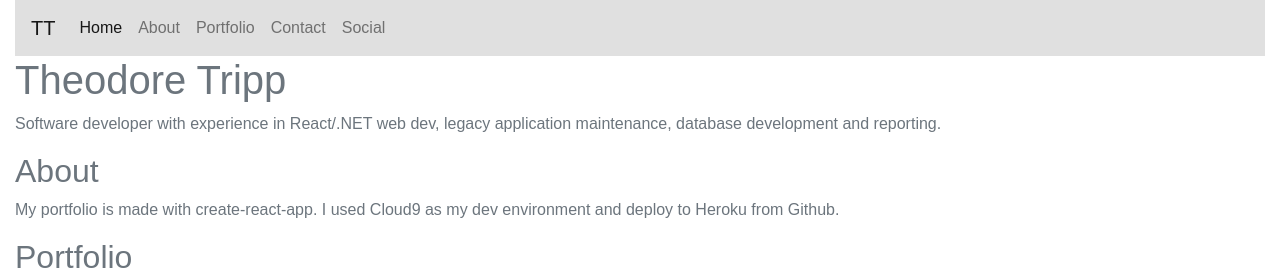
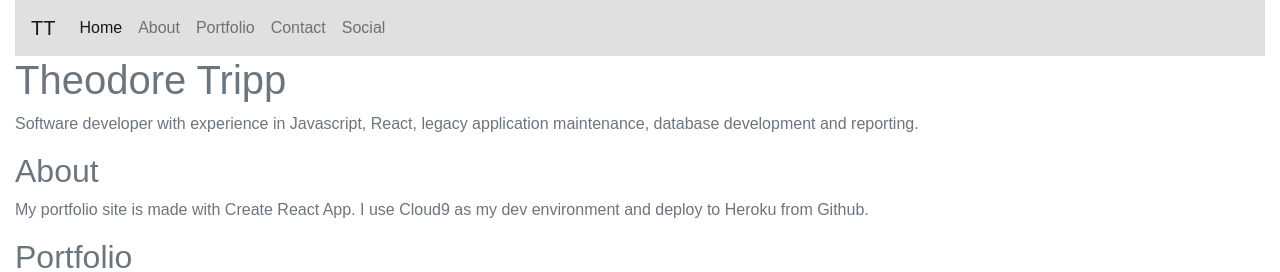
Before and after one commit to theodoretripp/portfolio, a React (Create React App) app: page / in a window 1280 px wide. Shown: the top 272 px of the page. Built offline with nearby package versions, Linux system fonts and the light colour scheme.

Commit message:
Fix text

```diff
--- a/src/AboutComponent.js
+++ b/src/AboutComponent.js
@@ -5,7 +5,7 @@ const About = props => {
     <div id="about">
       <h2>About</h2>
       <p>
-        My portfolio is made with create-react-app. I used Cloud9 as my dev environment and deploy to Heroku from Github.
+        My portfolio site is made with Create React App. I use Cloud9 as my dev environment and deploy to Heroku from Github.
       </p>
     </div>
   );
--- a/src/App.css
+++ b/src/App.css
@@ -16,9 +16,7 @@ h4 {
   height: 30px;
   margin: 3px;
   font-size: 12px;
-
   border-radius: 15px;
   padding: 0px;
 
-
 }
--- a/src/HomeComponent.js
+++ b/src/HomeComponent.js
@@ -5,7 +5,7 @@ const Home = props => {
     <div id="home">
       <h1>Theodore Tripp</h1>
       <p>
-        Software developer with experience in React/.NET web dev, legacy application maintenance,
+        Software developer with experience in Javascript, React, legacy application maintenance,
         database development and reporting.
       </p>
     </div>
```
Also changed, not shown: 1 other file (tests, documents, lock files or other folders).
